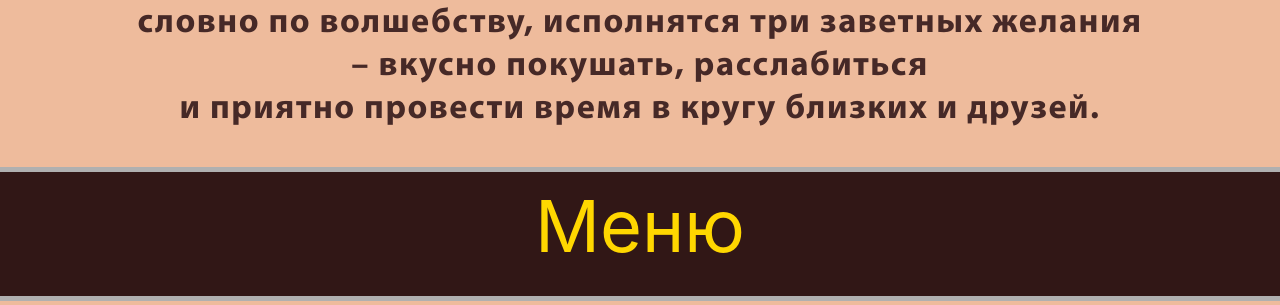
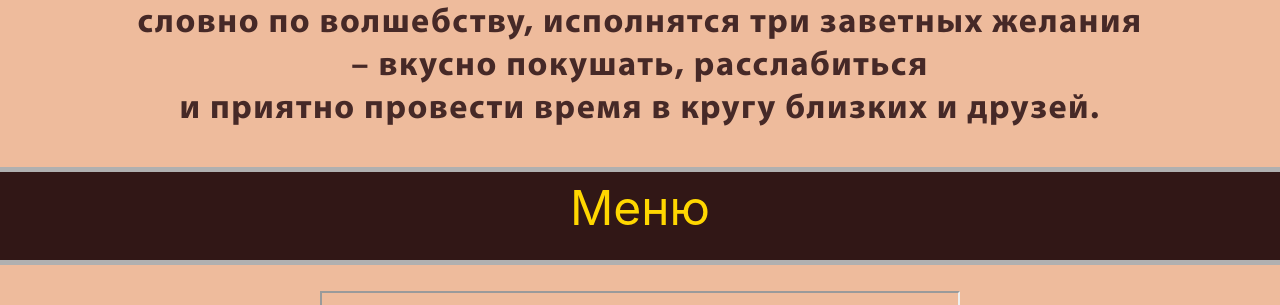
Before and after one commit to nikita3047/GoldFish, a PHP site: page / in a window 1280 px wide. Shown: the part 1092-1397 px from the top of the page. Run offline with PHP 8.4, Linux system fonts and the light colour scheme; grey boxes are pictures that could not be loaded.

Commit message:
3 commit

```diff
--- a/css/main.css
+++ b/css/main.css
@@ -75,7 +75,7 @@
     text-align: center;
     background: #311716;
     color: #ffd700;
-    font-size:72px;
+    font-size:300%;
 }
 
 .menu{
```
